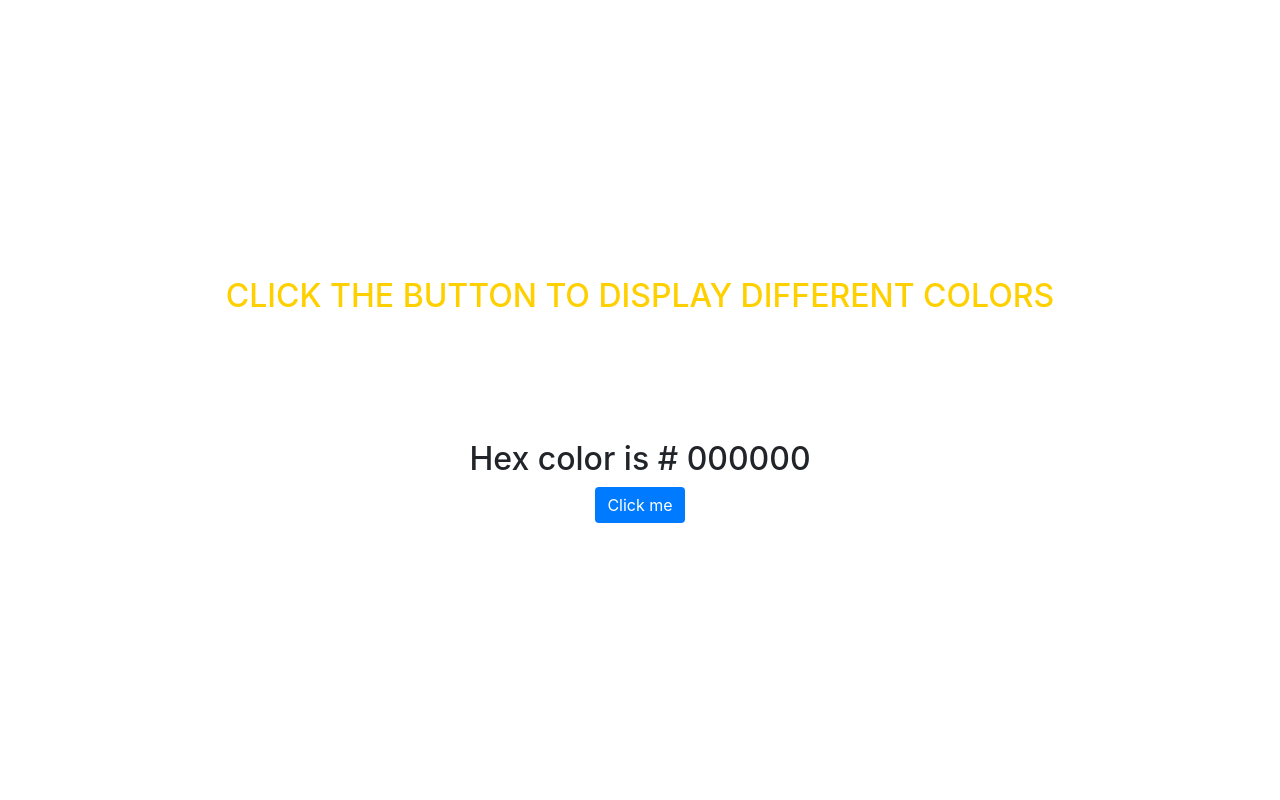
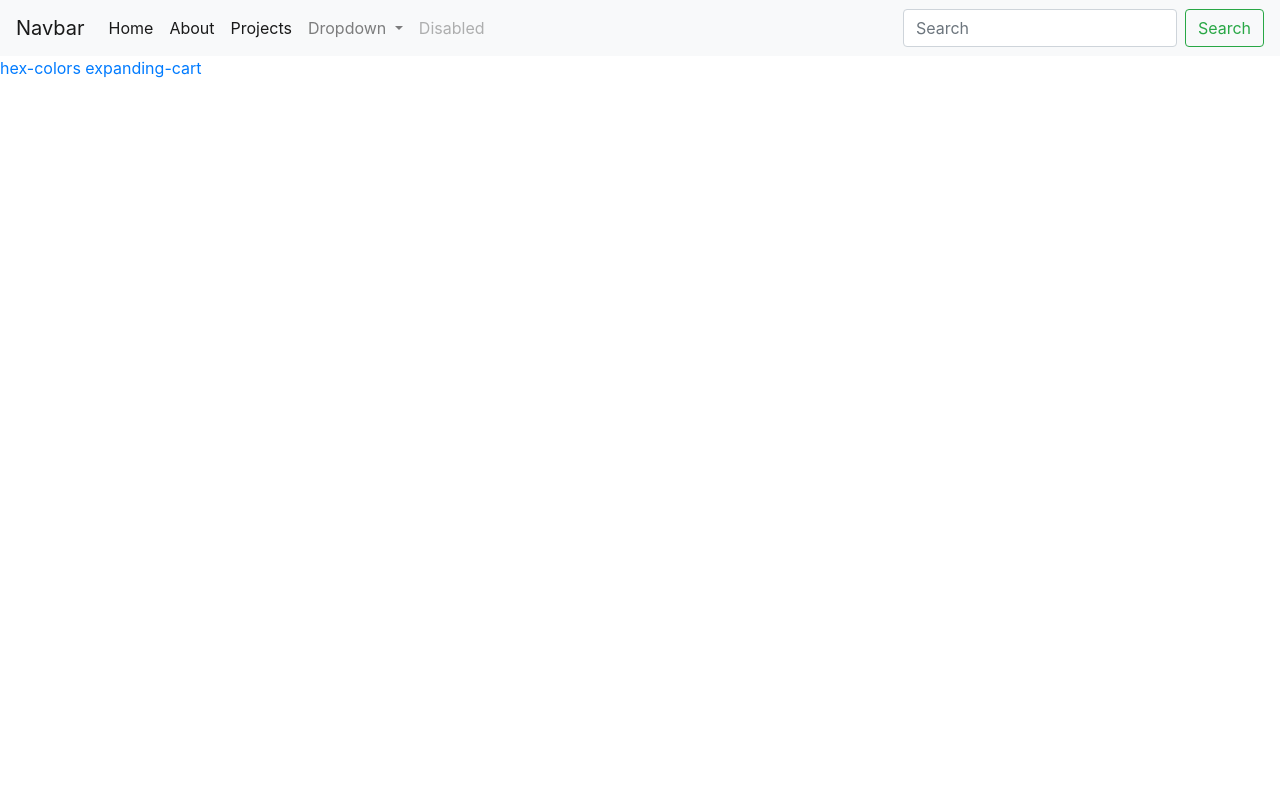
Before and after one commit to Flomasta/simple-projects-with-js, a Flask app: page /projects/ in a window 1280 px wide. Run offline with Flask 2, Linux system fonts and the light colour scheme; some libraries are stand-ins or nearby versions.

Commit message:
- finish expanding cards

```diff
--- a/app.py
+++ b/app.py
@@ -4,26 +4,55 @@ app = Flask(__name__)
 app.config['TEMPLATES_AUTO_RELOAD'] = True
 
 
+@app.context_processor
+def menu_processor():
+    menu = [{'name': 'Home', 'url': 'index'},
+            {'name': 'About', 'url': 'about'},
+            {'name': 'Projects', 'url': 'projects'}]
+    return {'menu': menu}
+
+
 @app.route('/')
-def hello_world():  # put application's code here
+def index():  # put application's code here
     title = 'Main Js'
+    url_for('index')
     return render_template('index.html', title=title)
 
 
-@app.route('/about/<username>')
-def about(username):
+@app.route('/about/')
+def about():
     title = 'About page'
-    return render_template('about.html', title=title, user=username)
+    url_for('about')
+    return render_template('about.html', title=title)
 
 
-@app.route('/projects/', methods=['GET', 'POST'])
-def myProjects():
-    if request.method == 'GET':
-        print(request.args.get('data'))
-        print(request.args.get('lalal'))
+@app.route('/projects/')
+def projects():
+    url_for('projects')
     title = 'My Projects'
     return render_template('projects.html', title=title)
 
 
+@app.route('/hex-colors/')
+def hex_colors():
+    url_for('hex_colors')
+    title = 'Hex colors with JS'
+    return render_template('hex-colors.html')
+
+
+@app.route('/random-quotes/')
+def random_quotes():
+    url_for('random_quotes')
+    title = 'Random quotes'
+    return render_template('random-quotes.html')
+
+
+@app.route('/expanding-cart/')
+def expanding_cart():
+    url_for('expanding_cart')
+    title = 'Expanding carts'
+    return render_template('expanding-cards.html', title=title)
+
+
 if __name__ == '__main__':
     app.run(debug=True)
--- a/static/js/main.js
+++ b/static/js/main.js
@@ -8,3 +8,24 @@ function changeColor() {
     document.getElementById('hex-code').innerHTML = hexcode;
     document.getElementsByTagName('body')[0].style.background = '#' + hexcode;
 }
+
+
+//Expanding carts
+
+const panels = document.querySelectorAll('.panel')
+panels.forEach((panel) => {
+    panel.addEventListener('click', () => {
+        removeActiveClasses()
+        panel.classList.add('active')
+    })
+
+})
+
+function removeActiveClasses() {
+    panels.forEach((panel) => {
+        panel.classList.remove('active')
+    })
+}
+
+
+//STEPS
--- a/templates/index.html
+++ b/templates/index.html
@@ -2,5 +2,5 @@
 
 {% block content %}
     <h1>hello</h1>
-adasdasdas
+
 {% endblock %}
--- a/templates/main.html
+++ b/templates/main.html
@@ -11,12 +11,68 @@
           href="https://cdn.jsdelivr.net/npm/bootstrap@4.0.0/dist/css/bootstrap.min.css"
           integrity="sha384-Gn5384xqQ1aoWXA+058RXPxPg6fy4IWvTNh0E263XmFcJlSAwiGgFAW/dAiS6JXm"
           crossorigin="anonymous">
-    <script src="{{ url_for('static', filename='js/main.js') }}"></script>
+
+    <link rel="stylesheet"
+          href="https://cdnjs.cloudflare.com/ajax/libs/font-awesome/6.3.0/css/all.min.css"
+          integrity="sha512-SzlrxWUlpfuzQ+pcUCosxcglQRNAq/DZjVsC0lE40xsADsfeQoEypE+enwcOiGjk/bSuGGKHEyjSoQ1zVisanQ=="
+          crossorigin="anonymous" referrerpolicy="no-referrer"/>
+
 </head>
+
 <body>
+<header>
+    <nav class="navbar navbar-expand-lg navbar-light bg-light">
+        <a class="navbar-brand" href="#">Navbar</a>
+        <button class="navbar-toggler" type="button" data-toggle="collapse"
+                data-target="#navbarSupportedContent"
+                aria-controls="navbarSupportedContent" aria-expanded="false"
+                aria-label="Toggle navigation">
+            <span class="navbar-toggler-icon"></span>
+        </button>
 
-{% block content %}
-
-{% endblock %}
+        <div class="collapse navbar-collapse" id="navbarSupportedContent">
+            <ul class="navbar-nav mr-auto">
+                {% for item in menu %}
+                    <li class="nav-item active">
+                        <a class="nav-link"
+                           href="{{ url_for(item.url) }}">{{ item.name }} <span
+                                class="sr-only">(current)</span></a>
+                    </li>
+                {% endfor %}
+                <li class="nav-item dropdown">
+                    <a class="nav-link dropdown-toggle" href="#"
+                       id="navbarDropdown" role="button" data-toggle="dropdown"
+                       aria-haspopup="true" aria-expanded="false">
+                        Dropdown
+                    </a>
+                    <div class="dropdown-menu"
+                         aria-labelledby="navbarDropdown">
+                        <a class="dropdown-item" href="#">Action</a>
+                        <a class="dropdown-item" href="#">Another action</a>
+                        <div class="dropdown-divider"></div>
+                        <a class="dropdown-item" href="#">Something else
+                            here</a>
+                    </div>
+                </li>
+                <li class="nav-item">
+                    <a class="nav-link disabled" href="#">Disabled</a>
+                </li>
+            </ul>
+            <form class="form-inline my-2 my-lg-0">
+                <input class="form-control mr-sm-2" type="search"
+                       placeholder="Search" aria-label="Search">
+                <button class="btn btn-outline-success my-2 my-sm-0"
+                        type="submit">Search
+                </button>
+            </form>
+        </div>
+    </nav>
+</header>
+<main>
+    {% block content %}
+    {% endblock %}
+</main>
+<footer></footer>
+<script src="{{ url_for('static', filename='js/main.js') }}"></script>
 </body>
 </html>
--- a/templates/projects.html
+++ b/templates/projects.html
@@ -1,12 +1,8 @@
 {% extends 'main.html' %}
+
 {% block content %}
-    <div class="container">
-        <div class="hex-colors"><h1>Click the button to display different
-            colors</h1>
-            <h2>Hex color is # <span id="hex-code">000000</span></h2>
-            <button type="button" class="btn btn-primary"
-                    onclick="changeColor()">Click me
-            </button>
-        </div>
-    </div>
+
+    <a href="{{ url_for('hex_colors') }}">hex-colors</a>
+    <a href="{{ url_for('expanding_cart') }}">expanding-cart</a>
+
 {% endblock %}
```
Also changed, not shown: static/css/main.css (+72 -0 lines), static/css/main.scss (+85 -0 lines), templates/expanding-cards.html (added, +26 -0 lines), templates/hex-colors.html (added, +12 -0 lines), templates/random-quotes.html (added, +8 -0 lines), templates/steps.html (added), 1 other file.
